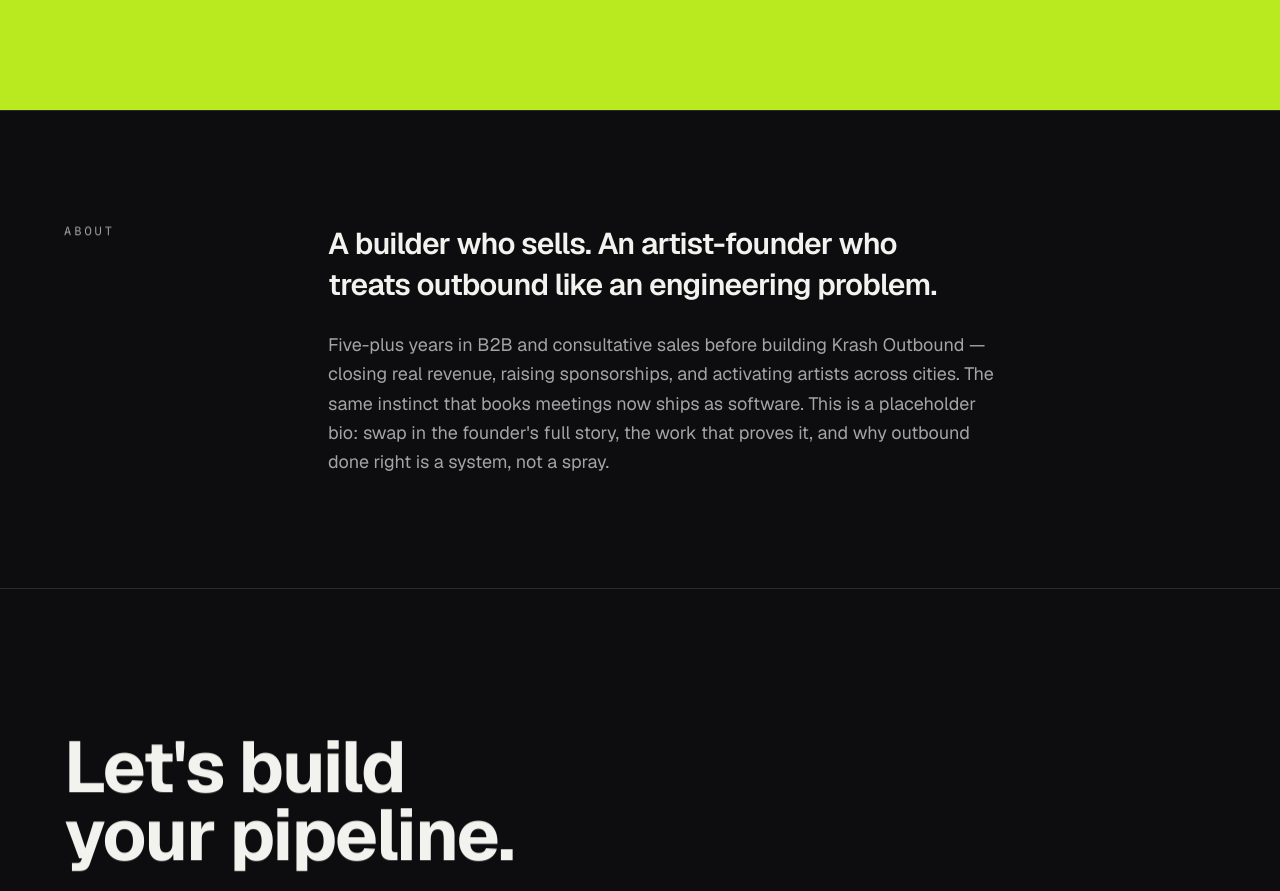
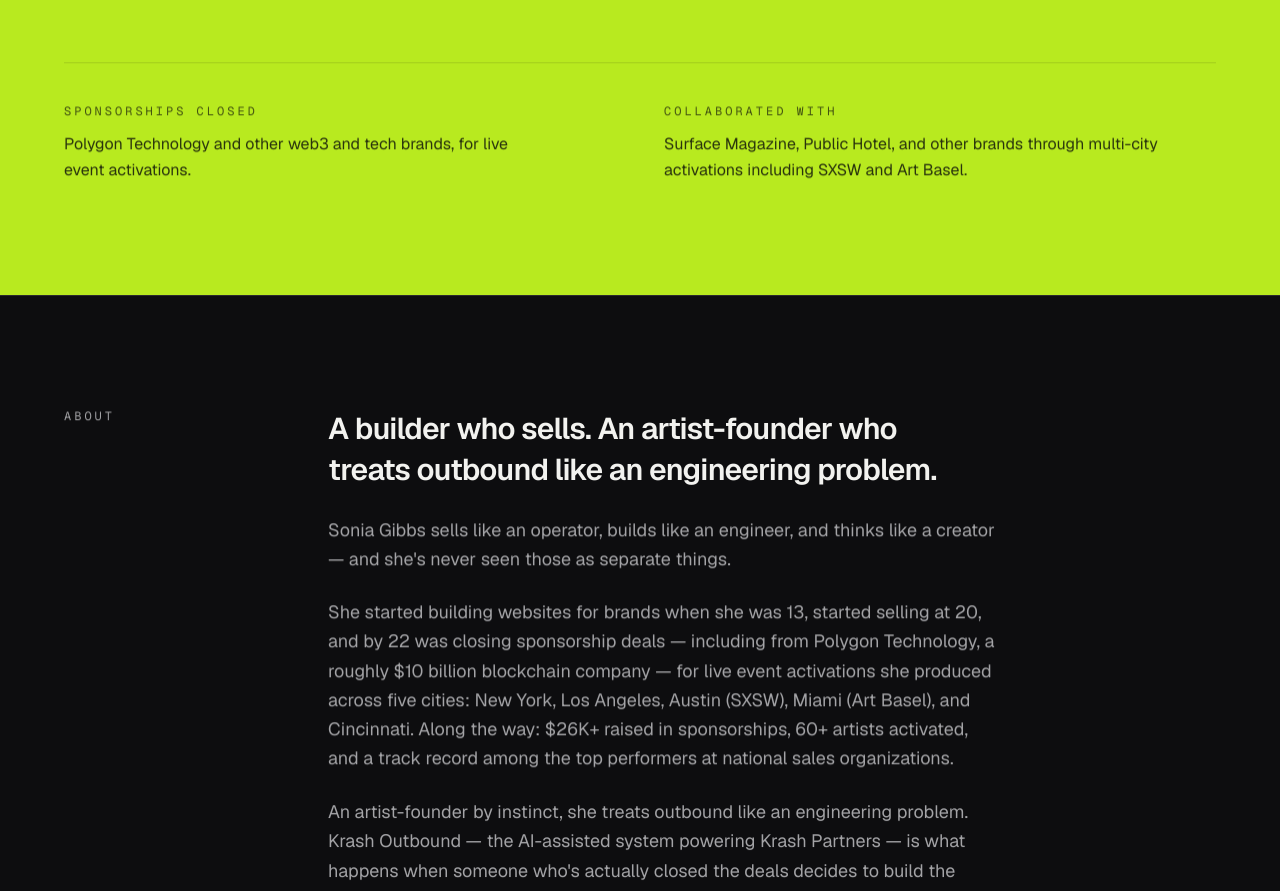
Before and after one commit to grlkrash/krash-partners-landing-site, a Next.js app: page / in a window 1280 px wide. Shown: the part 2800-3691 px from the top of the page. Built offline with nearby package versions, Linux system fonts and the light colour scheme.

Commit message:
feat: update founder bio and LinkedIn link in Krash components
Co-authored-by: GRL <107721595+grlkrash@users.noreply.github.com>

```diff
--- a/components/krash/about.tsx
+++ b/components/krash/about.tsx
@@ -20,13 +20,32 @@ export function About() {
             </Reveal>
             <Reveal delay={160}>
               <p className="mt-6 text-pretty text-lg leading-relaxed text-muted-foreground">
-                Five-plus years in B2B and consultative sales before building
-                Krash Outbound — closing real revenue, raising sponsorships,
-                and activating artists across cities. The same instinct that
-                books meetings now ships as software. This is a placeholder
-                bio: swap in the founder&apos;s full story, the work that
-                proves it, and why outbound done right is a system, not a
-                spray.
+                Sonia Gibbs sells like an operator, builds like an engineer,
+                and thinks like a creator — and she&apos;s never seen those as
+                separate things.
+              </p>
+            </Reveal>
+            <Reveal delay={200}>
+              <p className="mt-6 text-pretty text-lg leading-relaxed text-muted-foreground">
+                She started building websites for brands when she was 13,
+                started selling at 20, and by 22 was closing sponsorship deals
+                — including from Polygon Technology, a roughly $10 billion
+                blockchain company — for live event activations she produced
+                across five cities: New York, Los Angeles, Austin (SXSW), Miami
+                (Art Basel), and Cincinnati. Along the way: $26K+ raised in
+                sponsorships, 60+ artists activated, and a track record among
+                the top performers at national sales organizations.
+              </p>
+            </Reveal>
+            <Reveal delay={240}>
+              <p className="mt-6 text-pretty text-lg leading-relaxed text-muted-foreground">
+                An artist-founder by instinct, she treats outbound like an
+                engineering problem. Krash Outbound — the AI-assisted system
+                powering Krash Partners — is what happens when someone
+                who&apos;s actually closed the deals decides to build the
+                machine for it. AI does the volume. A human approves everything
+                that touches a relationship. Because outbound done right is a
+                system, not a spray.
               </p>
             </Reveal>
           </div>
--- a/components/krash/contact.tsx
+++ b/components/krash/contact.tsx
@@ -24,7 +24,7 @@ export function Contact() {
               hello@krashpartners.com
             </a>
             <a
-              href="https://www.linkedin.com/"
+              href="https://linkedin.com/in/grl3"
               target="_blank"
               rel="noopener noreferrer"
               className="group inline-flex items-center gap-2 rounded-md border border-border px-6 py-3 text-base font-medium transition-colors hover:border-primary/60"
--- a/components/krash/proof.tsx
+++ b/components/krash/proof.tsx
@@ -2,7 +2,7 @@ import { Reveal } from './reveal'
 
 const stats = [
   { value: '$100K+', label: 'in B2B revenue closed' },
-  { value: '$20K+', label: 'raised in sponsorships' },
+  { value: '$26K+', label: 'raised in sponsorships' },
   { value: '60+', label: 'artists activated across 5 cities' },
   { value: 'Top 1%', label: 'regional performer' },
 ]
@@ -34,6 +34,29 @@ export function Proof() {
             </Reveal>
           ))}
         </div>
+
+        <Reveal delay={160}>
+          <div className="mt-16 grid gap-8 border-t border-primary-foreground/15 pt-10 md:grid-cols-2 md:gap-12">
+            <div className="flex flex-col">
+              <p className="font-mono text-xs uppercase tracking-[0.25em] text-primary-foreground/70">
+                Sponsorships closed
+              </p>
+              <p className="mt-3 text-pretty text-base leading-relaxed text-primary-foreground/85">
+                Polygon Technology and other web3 and tech brands, for live
+                event activations.
+              </p>
+            </div>
+            <div className="flex flex-col">
+              <p className="font-mono text-xs uppercase tracking-[0.25em] text-primary-foreground/70">
+                Collaborated with
+              </p>
+              <p className="mt-3 text-pretty text-base leading-relaxed text-primary-foreground/85">
+                Surface Magazine, Public Hotel, and other brands through
+                multi-city activations including SXSW and Art Basel.
+              </p>
+            </div>
+          </div>
+        </Reveal>
       </div>
     </section>
   )
```
